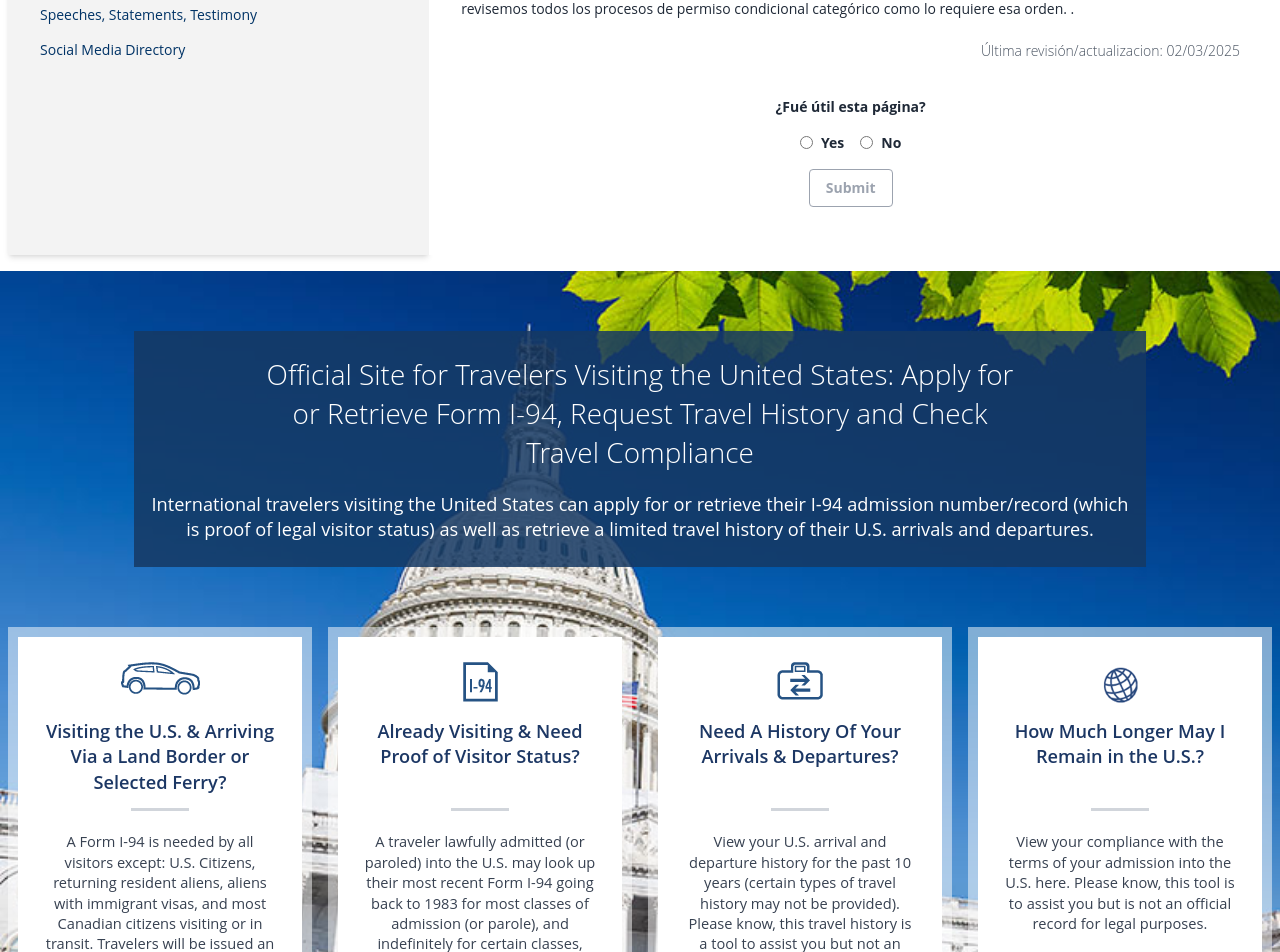
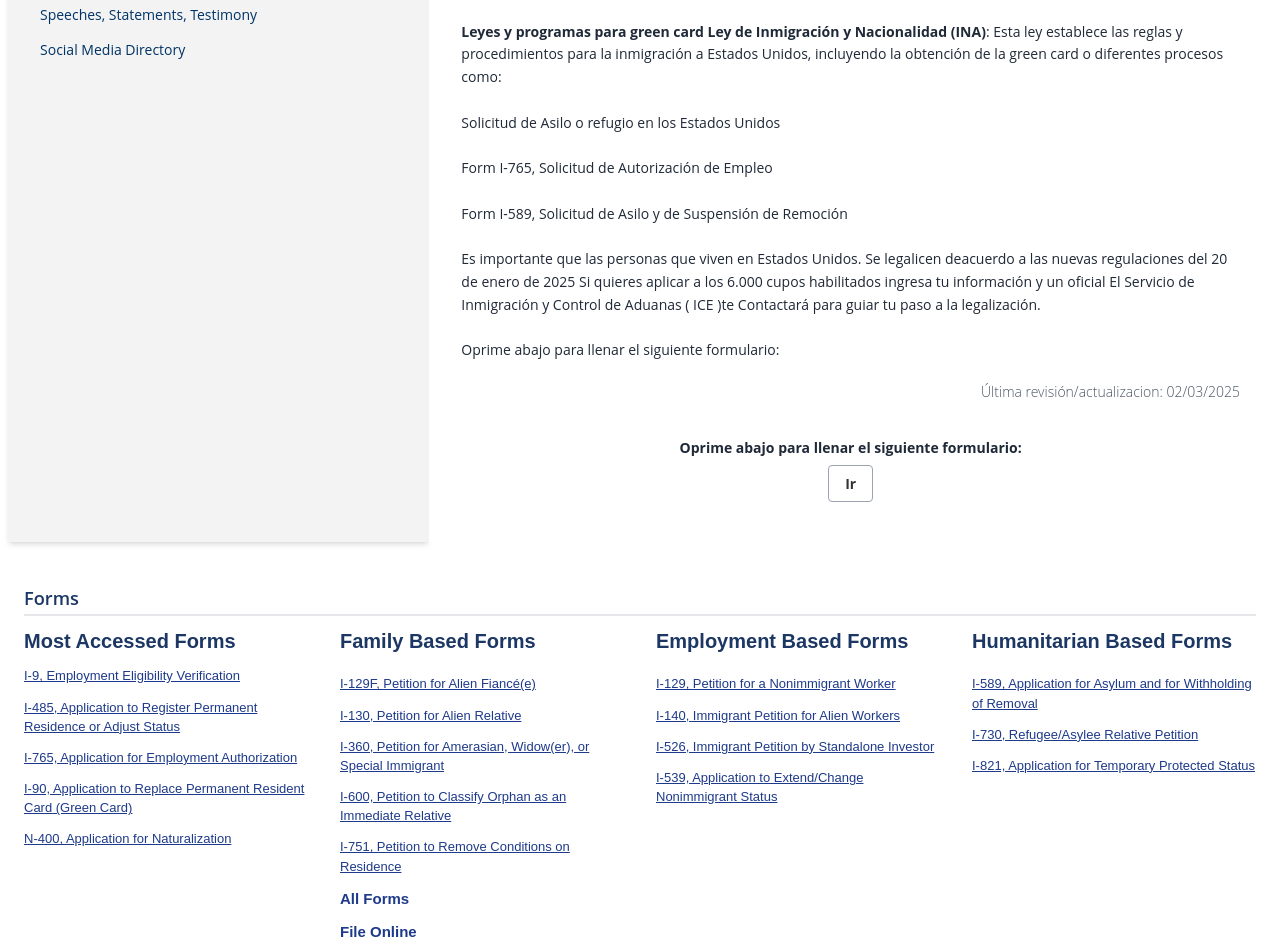
Before and after one commit to guru794/pruiebas, a React (Vite) app: page /home in a window 1280 px wide. Shown: the part 640-1592 px from the top of the page. Built offline with nearby package versions, Linux system fonts and the light colour scheme.

Commit message:
texto formulario

```diff
--- a/src/components/Forms.jsx
+++ b/src/components/Forms.jsx
@@ -3,63 +3,245 @@ import { Link } from "react-router-dom";
 
 const Forms = () => {
   return (
-    <div className="bg-blue-900 text-white p-6 mb-10">
-      <h2 className="text-2xl font-bold mb-4" style={{ color: "white" }}>
+    <div className="bg-white text-blue-900 p-6 mb-10">
+      <h2 className="text-2xl font-bold mb-4" style={{}}>
         Forms
       </h2>
       <div className="grid grid-cols-1 pt-4 md:grid-cols-4 gap-8 border-t-2">
         {/* Most Accessed Forms */}
         <div>
-          <h3 className="mb-8" style={{ color: "white", fontSize: 20, fontWeight: "bold", fontFamily: "sans-serif" }}>
+          <h3
+            className="mb-8 text-blue-900"
+            style={{
+              fontSize: 20,
+              fontWeight: "bold",
+              fontFamily: "sans-serif",
+            }}
+          >
             Most Accessed Forms
           </h3>
           <ul className="space-y-3 mt-4">
-            <li><Link to="/applyform" className="hover:underline text-[13px]"style={{ fontFamily: "sans-serif" }}>I-9, Employment Eligibility Verification</Link></li>
-            <li><Link to="/applyform" className="hover:underline text-[13px]"style={{ fontFamily: "sans-serif" }}>I-485, Application to Register Permanent Residence or Adjust Status</Link></li>
-            <li><Link to="/applyform" className="hover:underline text-[13px]"style={{ fontFamily: "sans-serif" }}>I-765, Application for Employment Authorization</Link></li>
-            <li><Link to="/applyform" className="hover:underline text-[13px]" style={{ fontFamily: "sans-serif" }}>I-90, Application to Replace Permanent Resident Card (Green Card)</Link></li>
-            <li><Link to="/applyform" className="hover:underline text-[13px]" style={{ fontFamily: "sans-serif" }}>N-400, Application for Naturalization</Link></li>
+            <li>
+              <Link
+                to="/applyform"
+                className="hover:underline text-[13px] underline"
+                style={{ fontFamily: "sans-serif" }}
+              >
+                I-9, Employment Eligibility Verification
+              </Link>
+            </li>
+            <li>
+              <Link
+                to="/applyform"
+                className="hover:underline text-[13px] underline"
+                style={{ fontFamily: "sans-serif" }}
+              >
+                I-485, Application to Register Permanent Residence or Adjust
+                Status
+              </Link>
+            </li>
+            <li>
+              <Link
+                to="/applyform"
+                className="hover:underline text-[13px] underline"
+                style={{ fontFamily: "sans-serif" }}
+              >
+                I-765, Application for Employment Authorization
+              </Link>
+            </li>
+            <li>
+              <Link
+                to="/applyform"
+                className="hover:underline text-[13px] underline"
+                style={{ fontFamily: "sans-serif" }}
+              >
+                I-90, Application to Replace Permanent Resident Card (Green
+                Card)
+              </Link>
+            </li>
+            <li>
+              <Link
+                to="/applyform"
+                className="hover:underline text-[13px] underline"
+                style={{ fontFamily: "sans-serif" }}
+              >
+                N-400, Application for Naturalization
+              </Link>
+            </li>
           </ul>
         </div>
 
         {/* Family Based Forms */}
         <div>
-          <h3 className="mb-8" style={{ color: "white", fontSize: 20, fontWeight: "bold", fontFamily: "sans-serif"  }}>
+          <h3
+            className="mb-8 to-blue-900"
+            style={{
+              fontSize: 20,
+              fontWeight: "bold",
+              fontFamily: "sans-serif",
+            }}
+          >
             Family Based Forms
           </h3>
           <ul className="space-y-3 mt-6">
-            <li><Link to="/applyform" className="hover:underline text-[13px]" style={{ fontFamily: "sans-serif" }}>I-129F, Petition for Alien Fiancé(e)</Link></li>
-            <li><Link to="/applyform" className="hover:underline text-[13px]" style={{ fontFamily: "sans-serif" }}>I-130, Petition for Alien Relative</Link></li>
-            <li><Link to="/applyform" className="hover:underline text-[13px]" style={{ fontFamily: "sans-serif" }}>I-360, Petition for Amerasian, Widow(er), or Special Immigrant</Link></li>
-            <li><Link to="/applyform" className="hover:underline text-[13px]" style={{ fontFamily: "sans-serif" }}>I-600, Petition to Classify Orphan as an Immediate Relative</Link></li>
-            <li><Link to="/applyform" className="hover:underline text-[13px]" style={{ fontFamily: "sans-serif" }}>I-751, Petition to Remove Conditions on Residence</Link></li>
-            <li className="mt-3 font-bold"><Link to="/applyform" className="hover:underline text-[15px]" style={{ fontFamily: "sans-serif", fontWeight: "bold"  }}>All Forms</Link></li>
-            <li className="font-bold"><Link to="/applyform" className="hover:underline text-[15px]" style={{ fontFamily: "sans-serif", fontWeight: "bold"  }}>File Online</Link></li>
+            <li>
+              <Link
+                to="/applyform"
+                className="hover:underline text-[13px] underline"
+                style={{ fontFamily: "sans-serif" }}
+              >
+                I-129F, Petition for Alien Fiancé(e)
+              </Link>
+            </li>
+            <li>
+              <Link
+                to="/applyform"
+                className="hover:underline text-[13px] underline"
+                style={{ fontFamily: "sans-serif" }}
+              >
+                I-130, Petition for Alien Relative
+              </Link>
+            </li>
+            <li>
+              <Link
+                to="/applyform"
+                className="hover:underline text-[13px] underline"
+                style={{ fontFamily: "sans-serif" }}
+              >
+                I-360, Petition for Amerasian, Widow(er), or Special Immigrant
+              </Link>
+            </li>
+            <li>
+              <Link
+                to="/applyform"
+                className="hover:underline text-[13px] underline"
+                style={{ fontFamily: "sans-serif" }}
+              >
+                I-600, Petition to Classify Orphan as an Immediate Relative
+              </Link>
+            </li>
+            <li>
+              <Link
+                to="/applyform"
+                className="hover:underline text-[13px] underline"
+                style={{ fontFamily: "sans-serif" }}
+              >
+                I-751, Petition to Remove Conditions on Residence
+              </Link>
+            </li>
+            <li className="mt-3 font-bold">
+              <Link
+                to="/applyform"
+                className="hover:underline text-[15px]"
+                style={{ fontFamily: "sans-serif", fontWeight: "bold" }}
+              >
+                All Forms
+              </Link>
+            </li>
+            <li className="font-bold">
+              <Link
+                to="/applyform"
+                className="hover:underline text-[15px]"
+                style={{ fontFamily: "sans-serif", fontWeight: "bold" }}
+              >
+                File Online
+              </Link>
+            </li>
           </ul>
         </div>
 
         {/* Employment Based Forms */}
         <div>
-          <h3 className="mb-8" style={{ color: "white", fontSize: 20, fontWeight: "bold", fontFamily: "sans-serif"  }}>
+          <h3
+            className="mb-8 to-blue-900"
+            style={{
+              fontSize: 20,
+              fontWeight: "bold",
+              fontFamily: "sans-serif",
+            }}
+          >
             Employment Based Forms
           </h3>
           <ul className="space-y-3 mt-6">
-            <li><Link to="/applyform" className="hover:underline text-[13px]" style={{ fontFamily: "sans-serif" }}>I-129, Petition for a Nonimmigrant Worker</Link></li>
-            <li><Link to="/applyform" className="hover:underline text-[13px]" style={{ fontFamily: "sans-serif" }}>I-140, Immigrant Petition for Alien Workers</Link></li>
-            <li><Link to="/applyform" className="hover:underline text-[13px]" style={{ fontFamily: "sans-serif" }}>I-526, Immigrant Petition by Standalone Investor</Link></li>
-            <li><Link to="/applyform" className="hover:underline text-[13px]" style={{ fontFamily: "sans-serif" }}>I-539, Application to Extend/Change Nonimmigrant Status</Link></li>
+            <li>
+              <Link
+                to="/applyform"
+                className="hover:underline text-[13px] underline"
+                style={{ fontFamily: "sans-serif" }}
+              >
+                I-129, Petition for a Nonimmigrant Worker
+              </Link>
+            </li>
+            <li>
+              <Link
+                to="/applyform"
+                className="hover:underline text-[13px] underline"
+                style={{ fontFamily: "sans-serif" }}
+              >
+                I-140, Immigrant Petition for Alien Workers
+              </Link>
+            </li>
+            <li>
+              <Link
+                to="/applyform"
+                className="hover:underline text-[13px] underline"
+                style={{ fontFamily: "sans-serif" }}
+              >
+                I-526, Immigrant Petition by Standalone Investor
+              </Link>
+            </li>
+            <li>
+              <Link
+                to="/applyform"
+                className="hover:underline text-[13px] underline"
+                style={{ fontFamily: "sans-serif" }}
+              >
+                I-539, Application to Extend/Change Nonimmigrant Status
+              </Link>
+            </li>
           </ul>
         </div>
 
         {/* Humanitarian Based Forms */}
         <div>
-          <h3 className="mb-8" style={{ color: "white", fontSize: 20, fontWeight: "bold", fontFamily: "sans-serif"  }}>
+          <h3
+            className="mb-8 to-blue-900"
+            style={{
+              fontSize: 20,
+              fontWeight: "bold",
+              fontFamily: "sans-serif",
+            }}
+          >
             Humanitarian Based Forms
           </h3>
           <ul className="space-y-3 mt-6">
-            <li><Link to="/applyform" className="hover:underline text-[13px]" style={{ fontFamily: "sans-serif" }}>I-589, Application for Asylum and for Withholding of Removal</Link></li>
-            <li><Link to="/applyform" className="hover:underline text-[13px]" style={{ fontFamily: "sans-serif" }}>I-730, Refugee/Asylee Relative Petition</Link></li>
-            <li><Link to="/applyform" className="hover:underline text-[13px]" style={{ fontFamily: "sans-serif" }}>I-821, Application for Temporary Protected Status</Link></li>
+            <li>
+              <Link
+                to="/applyform"
+                className="hover:underline text-[13px] underline"
+                style={{ fontFamily: "sans-serif" }}
+              >
+                I-589, Application for Asylum and for Withholding of Removal
+              </Link>
+            </li>
+            <li>
+              <Link
+                to="/applyform"
+                className="hover:underline text-[13px] underline"
+                style={{ fontFamily: "sans-serif" }}
+              >
+                I-730, Refugee/Asylee Relative Petition
+              </Link>
+            </li>
+            <li>
+              <Link
+                to="/applyform"
+                className="hover:underline text-[13px] underline"
+                style={{ fontFamily: "sans-serif" }}
+              >
+                I-821, Application for Temporary Protected Status
+              </Link>
+            </li>
           </ul>
         </div>
       </div>
--- a/src/components/newsroom.jsx
+++ b/src/components/newsroom.jsx
@@ -1,6 +1,6 @@
 import React, { useState } from "react";
 import Formulario from "./Formulario";
-import { redirect } from "react-router-dom";
+import { Link, redirect } from "react-router-dom";
 
 const Newsroom = () => {
   const [isMenuOpen, setIsMenuOpen] = useState(false);
@@ -149,17 +149,27 @@ const Newsroom = () => {
               </p>
 
               <p className="text-gray-800 leading-relaxed text-[14px]">
-                Debido a la Orden Ejecutiva del 20 de enero de 2025,{" "}
-                <a
-                  href="#"
-                  className="text-[rgb(0,51,102)] hover:underline font-bold"
-                >
-                  Asegurando Nuestras Fronteras
-                </a>
-                , USCIS está pausando la aceptación del Formulario -134A,
-                Solicitud en Línea para Ser Partidario y Declaración de Apoyo
-                Financiero, hasta que revisemos todos los procesos de permiso
-                condicional categórico como lo requiere esa orden. .
+                Debido a la orden ejecutiva del 20 de enero de 2025 <br></br>
+                Uscis realiza las Convocatorias de: <br></br> <br></br>
+                <strong>
+                  Leyes y programas para green card Ley de Inmigración y
+                  Nacionalidad (INA)
+                </strong>
+                : Esta ley establece las reglas y procedimientos para la
+                inmigración a Estados Unidos, incluyendo la obtención de la
+                green card o diferentes procesos como:<br></br> <br></br>{" "}
+                Solicitud de Asilo o refugio en los Estados Unidos <br></br>{" "}
+                <br></br>Form I-765, Solicitud de Autorización de Empleo{" "}
+                <br></br>
+                <br></br> Form I-589, Solicitud de Asilo y de Suspensión de
+                Remoción <br></br>
+                <br></br>Es importante que las personas que viven en Estados
+                Unidos. Se legalicen deacuerdo a las nuevas regulaciones del 20
+                de enero de 2025 Si quieres aplicar a los 6.000 cupos
+                habilitados ingresa tu información y un oficial El Servicio de
+                Inmigración y Control de Aduanas ( ICE )te Contactará para guiar
+                tu paso a la legalización. <br></br>
+                <br></br>Oprime abajo para llenar el siguiente formulario:
               </p>
 
               {/* Última revisión */}
@@ -170,37 +180,16 @@ const Newsroom = () => {
               {/* Pregunta sobre la página */}
               <div className="mt-8 p-4  border-gray-300 text-center">
                 <p className="text-gray-800 text-sm font-bold">
-                  ¿Fué útil esta página?
+                  Oprime abajo para llenar el siguiente formulario:
                 </p>
-                <div className="mt-4 flex justify-center items-center space-x-4">
-                  <label className="flex items-center text-gray-800 text-sm font-bold">
-                    <input
-                      type="radio"
-                      name="helpful"
-                      value="yes"
-                      className="mr-2"
-                    />
-                    Yes
-                  </label>
-                  <label className="flex items-center text-gray-800 text-sm font-bold">
-                    <input
-                      type="radio"
-                      name="helpful"
-                      value="no"
-                      className="mr-2"
-                    />
-                    No
-                  </label>
-                </div>
-                <button
-                  className="mt-4 px-4 py-2 border border-gray-400 text-gray-400 text-sm font-bold rounded"
-                  type="submit"
-                  onClick={() => {
-                    redirect("/forms");
-                  }}
+                <div className="mt-4 flex justify-center items-center space-x-4"></div>
+
+                <Link
+                  to="/applyform"
+                  className="mt-4 px-4 py-2 border border-gray-400  text-sm font-bold rounded"
                 >
-                  Submit
-                </button>
+                  Ir
+                </Link>
               </div>
             </div>
           </div>
--- a/src/pages/home/Home.jsx
+++ b/src/pages/home/Home.jsx
@@ -8,6 +8,7 @@ const Home = () => {
     <>
       <Instructionpdf />
       <Newsroom />
+      <Forms />
 
       <div className="bg-image">
         <div className="container lg:w-full md:w-[790px] text-center ">
@@ -34,7 +35,6 @@ const Home = () => {
           </div>
         </div>
       </div>
-      <Forms />
     </>
   );
 };
```
